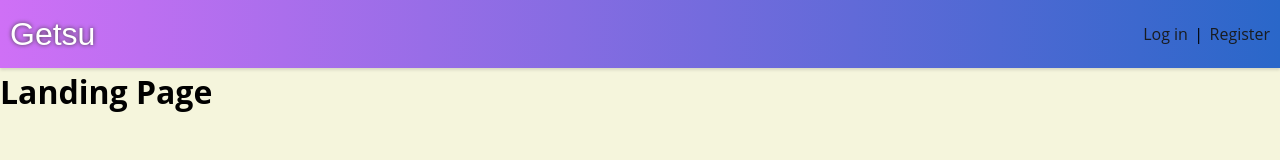
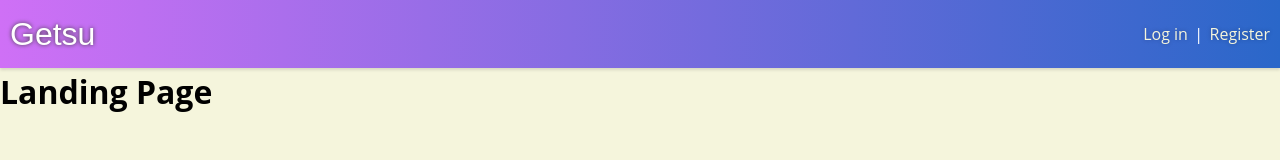
Before and after one commit to kevinwei00/getsu-client, a React (Create React App) app: page / in a window 1280 px wide. Shown: the top 160 px of the page. Built offline with nearby package versions, Linux system fonts and the light colour scheme; a web font is replaced by a local one.

Commit message:
recolor buttons and links

```diff
--- a/src/components/App.css
+++ b/src/components/App.css
@@ -21,11 +21,14 @@
 
 .AppNav__item + .AppNav__item {
   margin-left: 0.4rem;
+  color: white;
 }
 
-.AppNav__username {
-  color: #191c1f;
-  /* text-shadow: rgb(64, 64, 64) 0.5px 0.5px; */
+.AppNav__item a,
+.AppNav__username,
+.call-to-action--themed {
+  color: beige;
+  text-shadow: rgba(0, 0, 0, 0.25) 0 0 4px;
 }
 
 .AppNav__logo {
--- a/src/index.css
+++ b/src/index.css
@@ -82,7 +82,6 @@ body {
 
 a {
   text-decoration: none;
-  color: #191c1f;
 }
 
 button {
```
